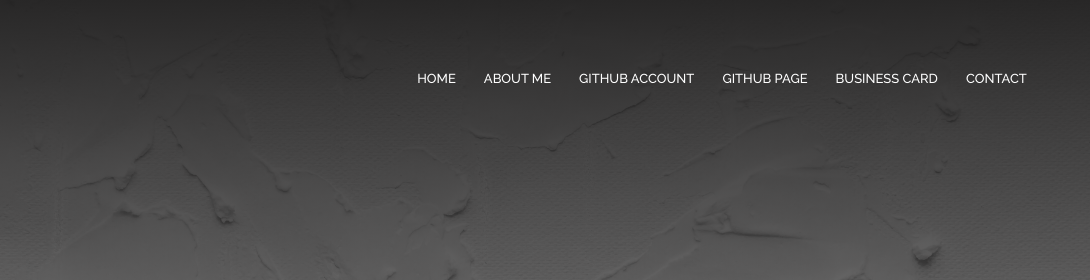
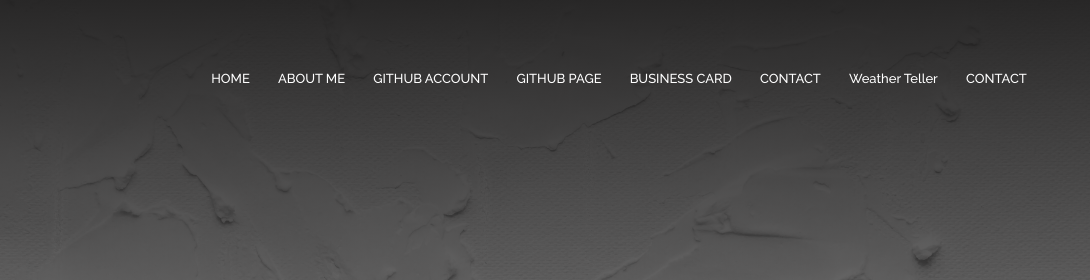
Before and after one commit to afandinarmm/afandinarmm.github.io, a plain HTML site: page index.html in a window 1280 px wide. Shown: the top 280 px of the page, 190-1280 px from the left. Drawn offline with Linux system fonts and the light colour scheme.

Commit message:
Update index.html

```diff
--- a/index.html
+++ b/index.html
@@ -25,6 +25,8 @@
                             <li><a href="https://github.com/afandinarmm">GITHUB ACCOUNT</a></li>
                             <li><a href="https://afandinarmm.github.io/">GITHUB PAGE</a></li>
                             <li><a href="businesscard.html">BUSINESS CARD</a></li>
+                            <li><a href="contact.html">CONTACT</a></li>
+                            <li><a href="/weather-teller-app/index.html">Weather Teller</a></li>
                             <li><a href="contact.html">CONTACT</a></li>
 
                         </ul>
```
